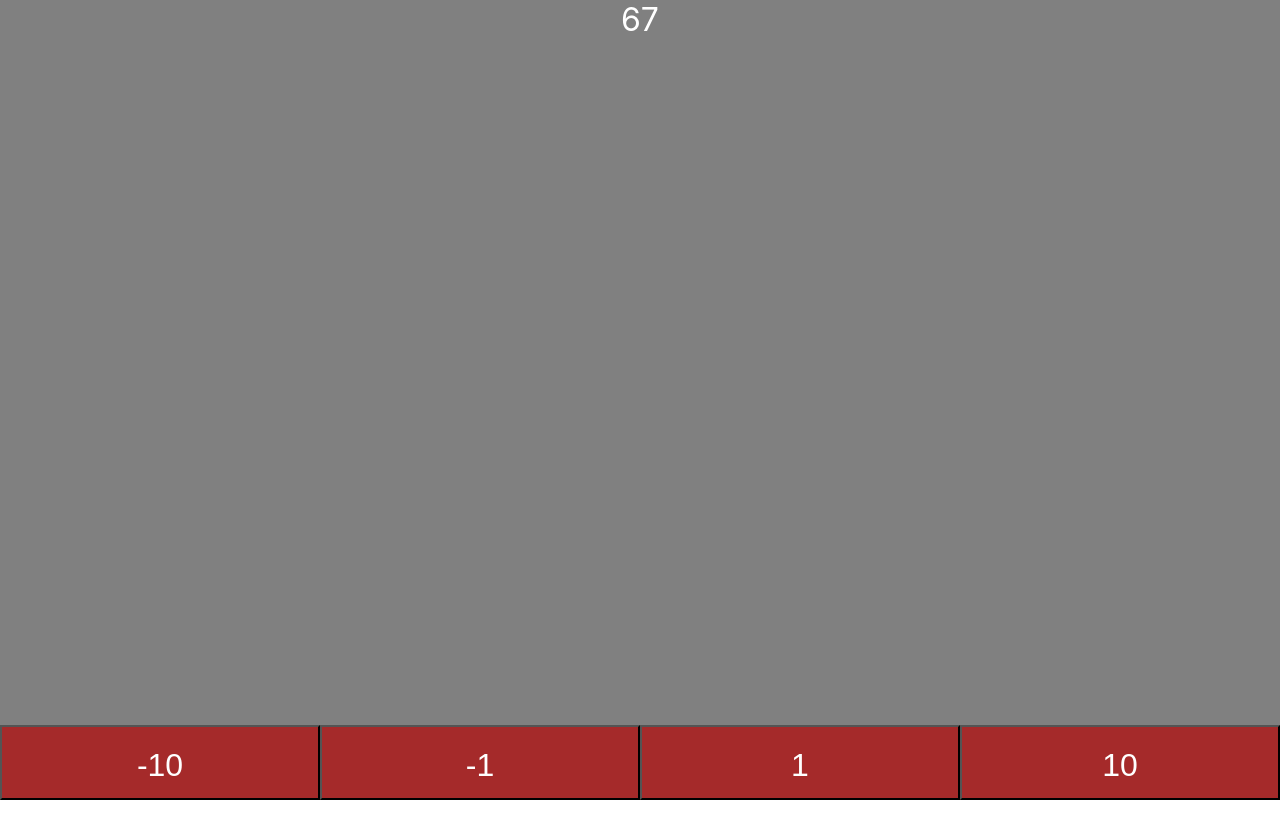
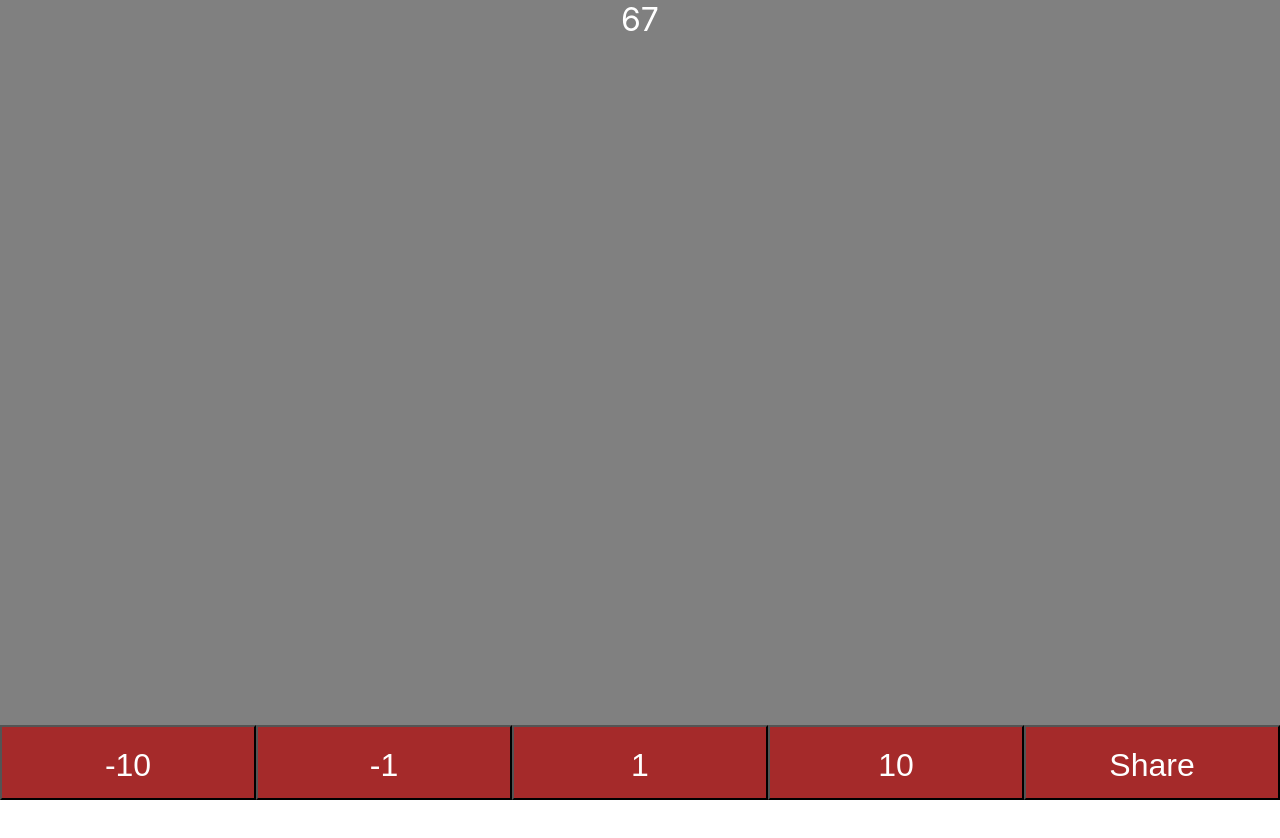
Before and after one commit to jmshearer/Pushups365, a React (Create React App) app: page / in a window 1280 px wide. Built offline with nearby package versions, Linux system fonts and the light colour scheme.

Commit message:
Add share capability (not fully working on Android)

```diff
--- a/package.json
+++ b/package.json
@@ -9,7 +9,9 @@
     "@testing-library/user-event": "^13.5.0",
     "react": "^18.2.0",
     "react-dom": "^18.2.0",
-    "react-scripts": "5.0.1",
+    "react-hot-toast": "^2.4.0",
+    "react-scripts": "^2.1.3",
+    "react-toastify": "^9.1.1",
     "web-vitals": "^2.1.4"
   },
   "scripts": {
--- a/src/App.css
+++ b/src/App.css
@@ -23,7 +23,7 @@
 
 .SimpleButton {
   display: inline-block;
-  width: 25%;
+  width: 20%;
   height: 75px;
   color: white;
   font-size: 2em;
--- a/src/App.js
+++ b/src/App.js
@@ -1,7 +1,7 @@
 import React from 'react';
 import './App.css';
 import VerticalProgressBar from  './Include/VerticalProgressBar.js';
-
+import {toast, Toaster} from "react-hot-toast";
 
 
 class PushupTracker extends React.Component {
@@ -22,6 +22,7 @@ class PushupTracker extends React.Component {
     }
 
     this.addValue = this.addValue.bind(this);
+    this.handleShare = this.handleShare.bind(this);
   }
 
   setState(newState){
@@ -38,26 +39,30 @@ class PushupTracker extends React.Component {
     return day;
   }
 
-  handleClick(){
-    this.setState({
-      numCompleted: (this.state.numCompleted+1)
-    })
-    console.log(this.state.numCompleted);
-  }
-
   handleOptions(e){
     this.setState({
       numCompleted: 0
     })
   }
 
+  handleShare(e){
+    if(this.state.numCompleted<this.state.target){
+      navigator.clipboard.writeText("💪x" + this.state.numCompleted + "...");
+    } else {
+      navigator.clipboard.writeText("💪x" + this.state.numCompleted);
+    }
+    toast('Results copied to clipboard');
+  }
+
   render() {
     return <div>
+        <Toaster position="top-center"/>
         <div className="ButtonBar">
           <button className="SimpleButton" onClick={this.addValue}>-10</button>
           <button className="SimpleButton" onClick={this.addValue}>-1</button>
           <button className="SimpleButton" onClick={this.addValue}>1</button>
           <button className="SimpleButton" onClick={this.addValue}>10</button>
+          <button className="SimpleButton" onClick={this.handleShare}>Share</button>
         </div>
         <VerticalProgressBar maxValue={this.state.target} currentValue={this.state.numCompleted}></VerticalProgressBar>
       </div>
```
Also changed, not shown: 2 other files (tests, documents, lock files or other folders).
